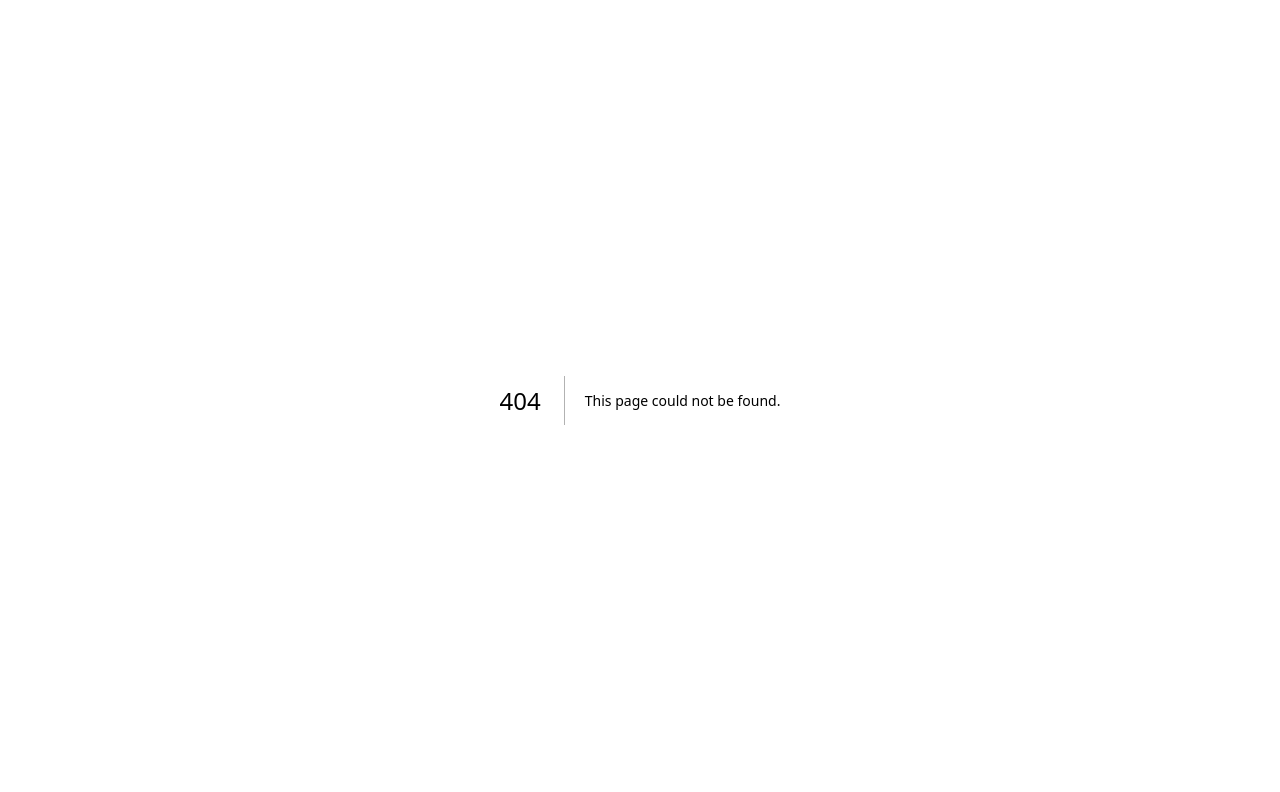
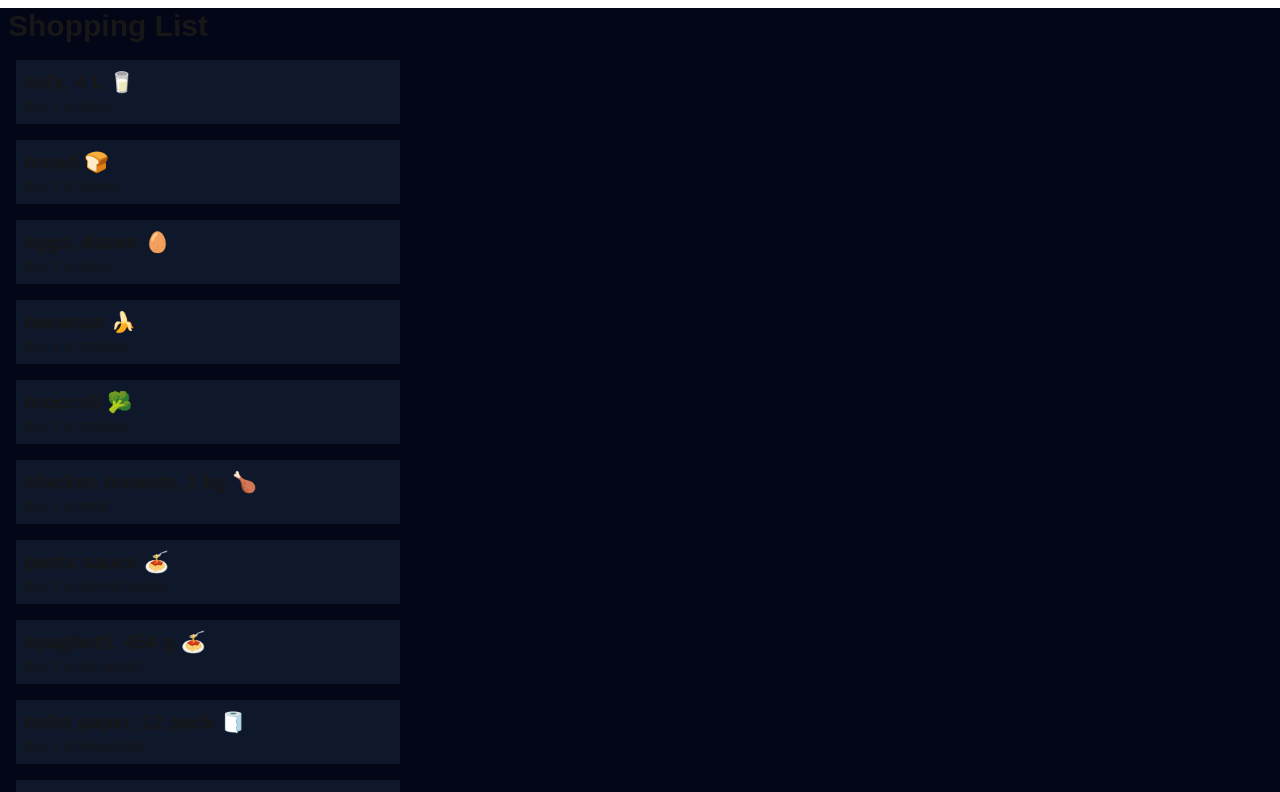
Before and after one commit to jasjot190/cprg306-assignments, a Next.js app: page /week-3 in a window 1280 px wide. Before the commit this address had no page. Shown: the top 792 px of the page. Built offline with nearby package versions, Linux system fonts and the light colour scheme.

Commit message:
Done for week3

```diff
--- a/app/globals.css
+++ b/app/globals.css
@@ -10,8 +10,8 @@
 
   @media (prefers-color-scheme: dark) {
     :root {
-      --background: #0a0a0a;
-      --foreground: #ededed;
+      --background: #000;
+      --foreground: #ffffff;
     }
   }
 
--- a/app/page.js
+++ b/app/page.js
@@ -2,14 +2,30 @@ import Link from "next/link";
 
 function Page() {
   return (
-    <div>
-      <h1>CPRG 306: Web Development 2 - Assignments</h1>
-      <ul>
-        <li>
-          <Link href="/week-2">Week-2 Assignment</Link>
-        </li>
-      </ul>
-    </div>
+    <main className="flex min-h-screen flex-col justify-between p-24">
+      <div className="px-6">
+        <h1 className="text-4xl font-bold mb-5">
+          CPRG 306: Web Development 2 - Assignments
+        </h1>
+        <ul>
+          <li>
+            <Link
+              href="/week-2"
+              className="text-lg hover:text-green-400 hover:underline"
+            >
+              Week-2 Assignment
+            </Link>
+            <br />
+            <Link
+              href="/week-3"
+              className="text-lg hover:text-green-400 hover:underline"
+            >
+              Week-3 Assignment
+            </Link>
+          </li>
+        </ul>
+      </div>
+    </main>
   );
 }
 
--- /dev/null
+++ b/app/week-3/item.js
@@ -0,0 +1,12 @@
+import Item_list, { Cart } from "./items-list.js";
+
+export default function Items() {
+  return Cart.map((item) => (
+    <div className="m-4 p-2 max-w-sm bg-slate-900">
+      <h1 className="text-xl font-bold">{item.name}</h1>
+      <p className="text-sm">
+        Buy {item.quantity} in {item.category}{" "}
+      </p>
+    </div>
+  ));
+}
--- /dev/null
+++ b/app/week-3/items-list.js
@@ -0,0 +1,94 @@
+import React from "react";
+
+const item1 = {
+  name: "milk, 4 L 🥛",
+  quantity: 1,
+  category: "dairy",
+};
+
+const item2 = {
+  name: "bread 🍞",
+  quantity: 2,
+  category: "bakery",
+};
+
+const item3 = {
+  name: "eggs, dozen 🥚",
+  quantity: 2,
+  category: "dairy",
+};
+
+const item4 = {
+  name: "bananas 🍌",
+  quantity: 6,
+  category: "produce",
+};
+
+const item5 = {
+  name: "broccoli 🥦",
+  quantity: 3,
+  category: "produce",
+};
+
+const item6 = {
+  name: "chicken breasts, 1 kg 🍗",
+  quantity: 1,
+  category: "meat",
+};
+
+const item7 = {
+  name: "pasta sauce 🍝",
+  quantity: 3,
+  category: "canned goods",
+};
+
+const item8 = {
+  name: "spaghetti, 454 g 🍝",
+  quantity: 2,
+  category: "dry goods",
+};
+
+const item9 = {
+  name: "toilet paper, 12 pack 🧻",
+  quantity: 1,
+  category: "household",
+};
+
+const item10 = {
+  name: "paper towels, 6 pack",
+  quantity: 1,
+  category: "household",
+};
+
+const item11 = {
+  name: "dish soap 🍽️",
+  quantity: 1,
+  category: "household",
+};
+
+const item12 = {
+  name: "hand soap 🧼",
+  quantity: 4,
+  category: "household",
+};
+
+export const Cart = [
+  item1,
+  item2,
+  item3,
+  item4,
+  item5,
+  item6,
+  item7,
+  item8,
+  item9,
+  item10,
+  item11,
+  item12,
+];
+
+// export default function Item_list() {
+//   return Cart.map((item) => {
+//     return item;
+//   });
+// }
--- /dev/null
+++ b/app/week-3/layout.js
@@ -0,0 +1,14 @@
+// import "../../globals.css";
+
+export const metadata = {
+  title: "Shopping List",
+  description: "Generated by Next.js",
+};
+
+export default function RootLayout({ children }) {
+  return (
+    <html lang="en">
+      <body>{children}</body>
+    </html>
+  );
+}
--- /dev/null
+++ b/app/week-3/page.js
@@ -0,0 +1,10 @@
+import Items from "./item.js";
+
+export default function Page() {
+  return (
+    <main className="bg-slate-950">
+      <h1 className="m-2 font-bold text-3xl">Shopping List</h1>
+      <Items />
+    </main>
+  );
+}
```
Also changed, not shown: package.json (+6 -5 lines), 1 other file (tests, documents, lock files or other folders).
